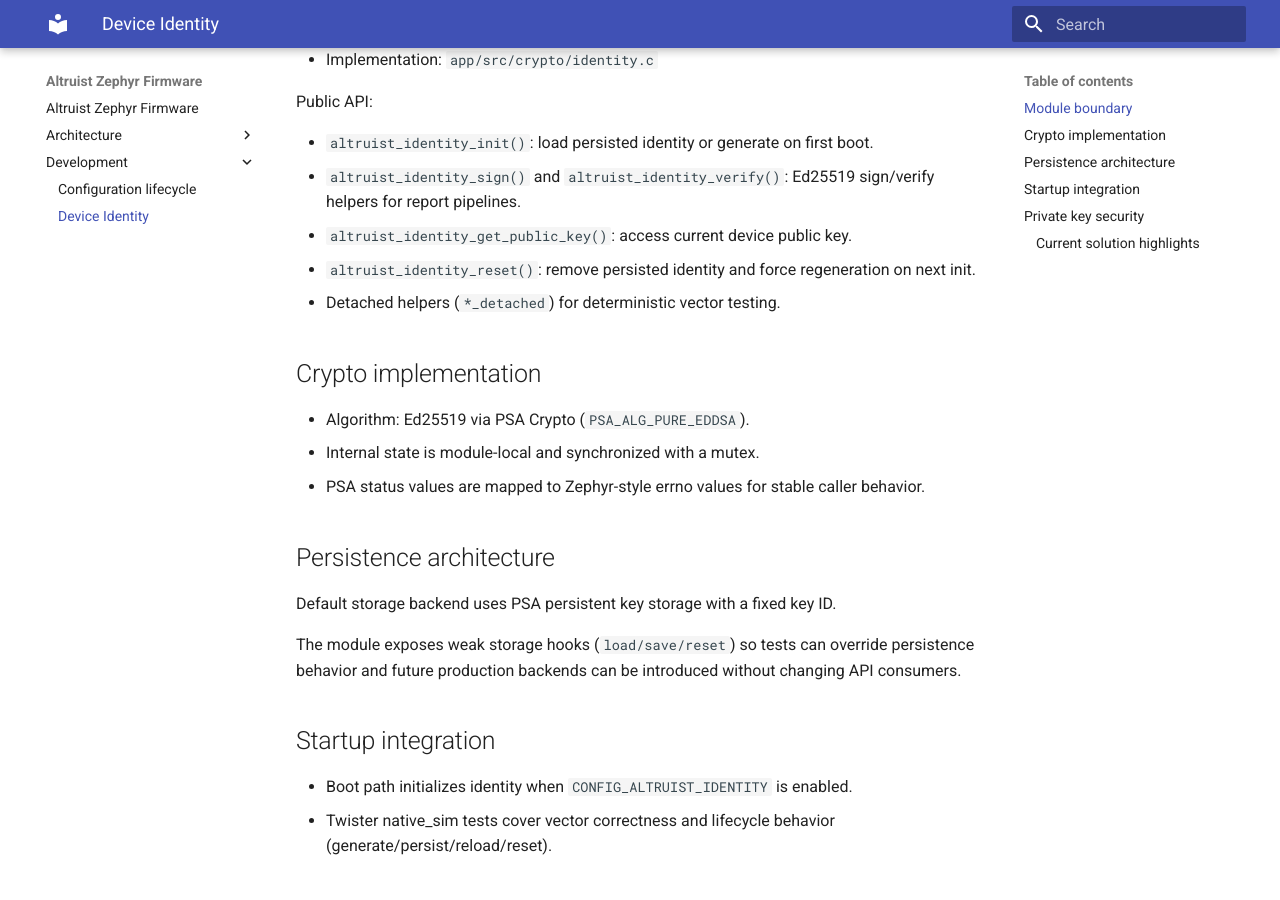
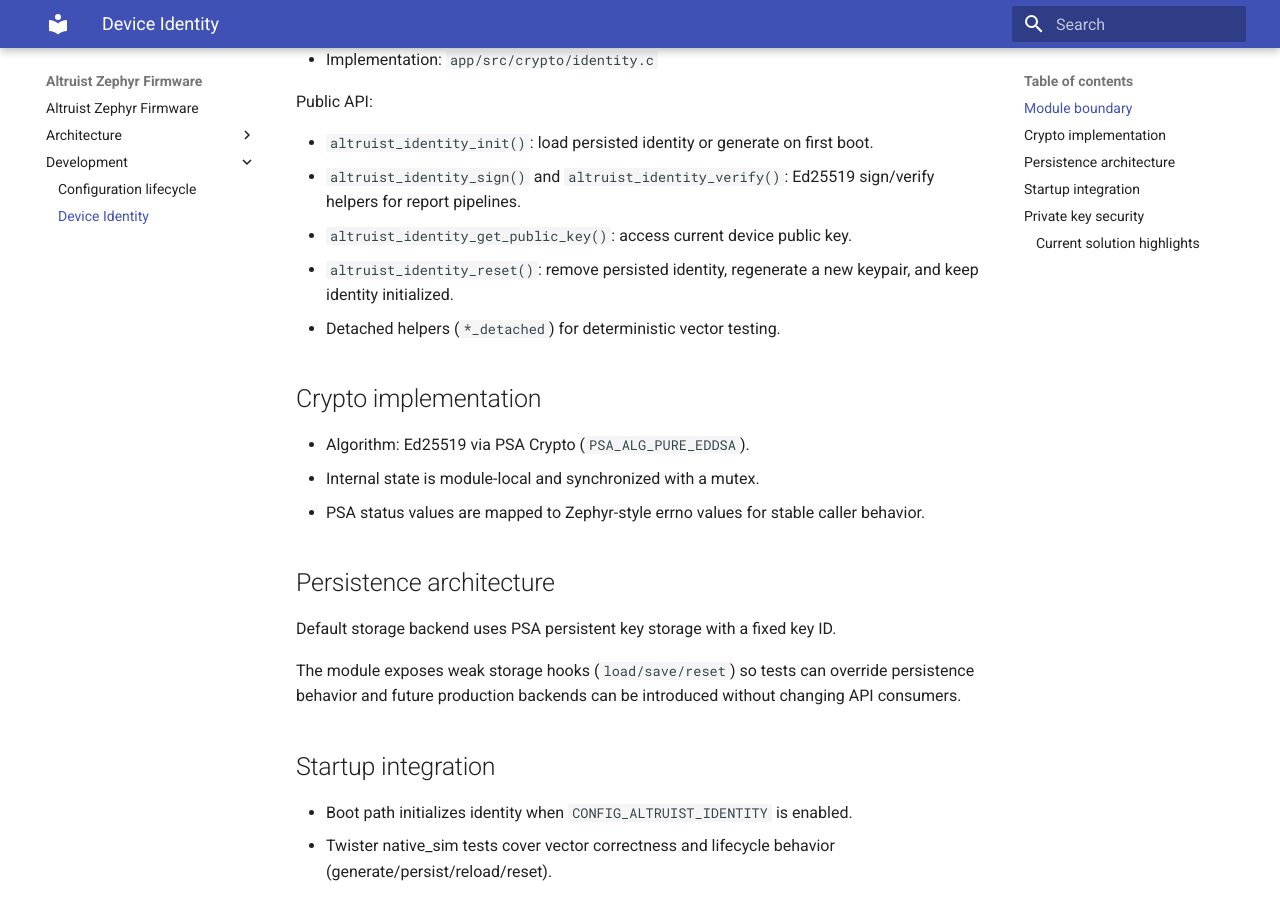
Before and after one commit to akagi-dev/altruist-zephyr-firmware, an MkDocs documentation site: the page built from docs/development/identity.md, in a window 1280 px wide and 900 px high, scrolled down 350 px. Built offline with MkDocs 1.6.1 and Material for MkDocs 9.7.7, drawn with Linux system fonts in a browser that asks for light colours.

Commit message:
Document reset semantics and harden lifecycle test robustness

```diff
--- a/docs/development/identity.md
+++ b/docs/development/identity.md
@@ -14,7 +14,7 @@ Public API:
 - `altruist_identity_init()`: load persisted identity or generate on first boot.
 - `altruist_identity_sign()` and `altruist_identity_verify()`: Ed25519 sign/verify helpers for report pipelines.
 - `altruist_identity_get_public_key()`: access current device public key.
-- `altruist_identity_reset()`: remove persisted identity and force regeneration on next init.
+- `altruist_identity_reset()`: remove persisted identity, regenerate a new keypair, and keep identity initialized.
 - Detached helpers (`*_detached`) for deterministic vector testing.
 
 ## Crypto implementation
```
Also changed, not shown: 2 other files.
